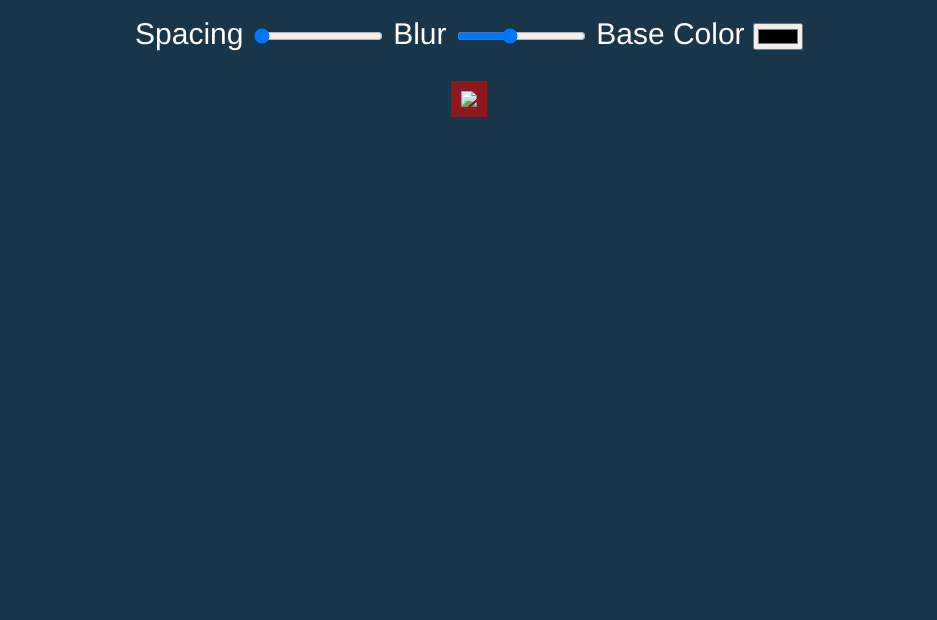
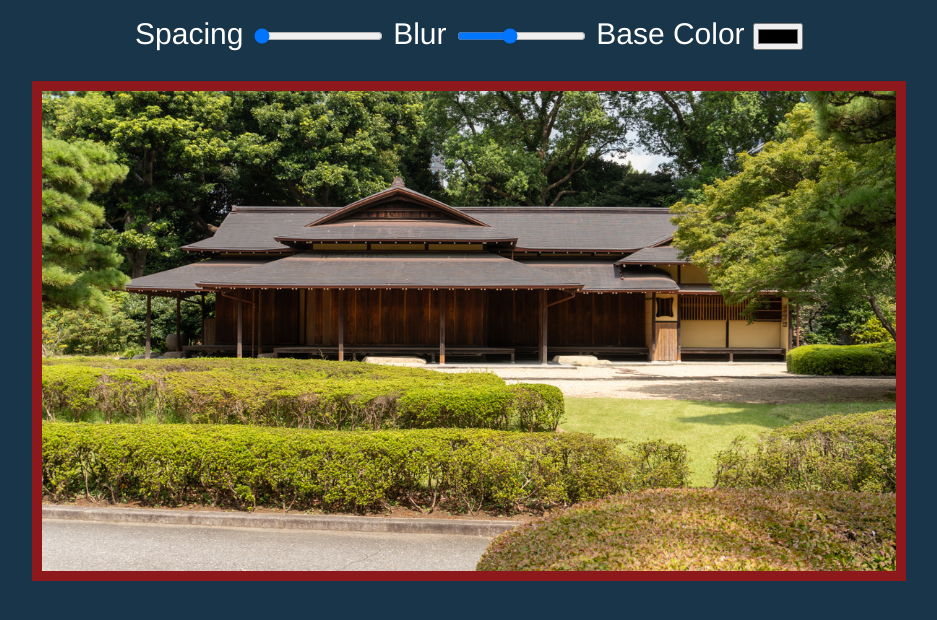
Before and after one commit to poxju/js30, a plain HTML site: page JS03 - CSS Var. & JS/index.html in a window 1280 px wide. Shown: the part 110-730 px from the top of the page, without its empty margins (171-1108 px from the left). Drawn offline with Linux system fonts and the light colour scheme.

Commit message:
fix: correct image source path in index.html

```diff
--- a/JS03 - CSS Var. & JS/index.html
+++ b/JS03 - CSS Var. & JS/index.html
@@ -16,7 +16,7 @@
         <label for="base">Base Color</label>
         <input type="color" name="base" value=#FFFc600>
     </div>
-    <img src="/JS3 - CSS Var. & JS/example.jpeg">
+    <img src="/JS03 - CSS Var. & JS/example.jpeg">
 <style>
     :root{
         --base: #b31111c1;
```
